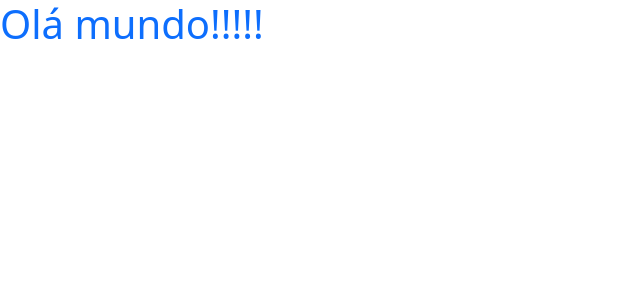
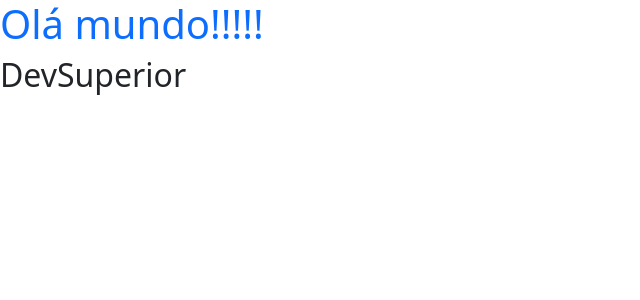
Before and after one commit to Maycol-Mohr/projeto-sds3, a React (Create React App) app in the folder frontend/: page / in a window 1280 px wide. Shown: the top 300 px of the page, without its empty margins (0-640 px from the left). Built offline with nearby package versions, Linux system fonts and the light colour scheme.

Commit message:
commit para arrumar erro no import

```diff
--- a/frontend/src/App.tsx
+++ b/frontend/src/App.tsx
@@ -1,7 +1,10 @@
+import NavBar from "components/NavBar";
+
  function App() {
   return (
     <div>
         <h1 className="text-primary">Olá mundo!!!!!</h1>
+        <NavBar />
     </div>
   );
 }
--- /dev/null
+++ b/frontend/src/components/NavBar/index.tsx
@@ -0,0 +1,9 @@
+function NavBar() {
+    return (
+      <div>
+          <h2>DevSuperior</h2>
+      </div>
+    );
+  }
+
+  export default NavBar;
```
